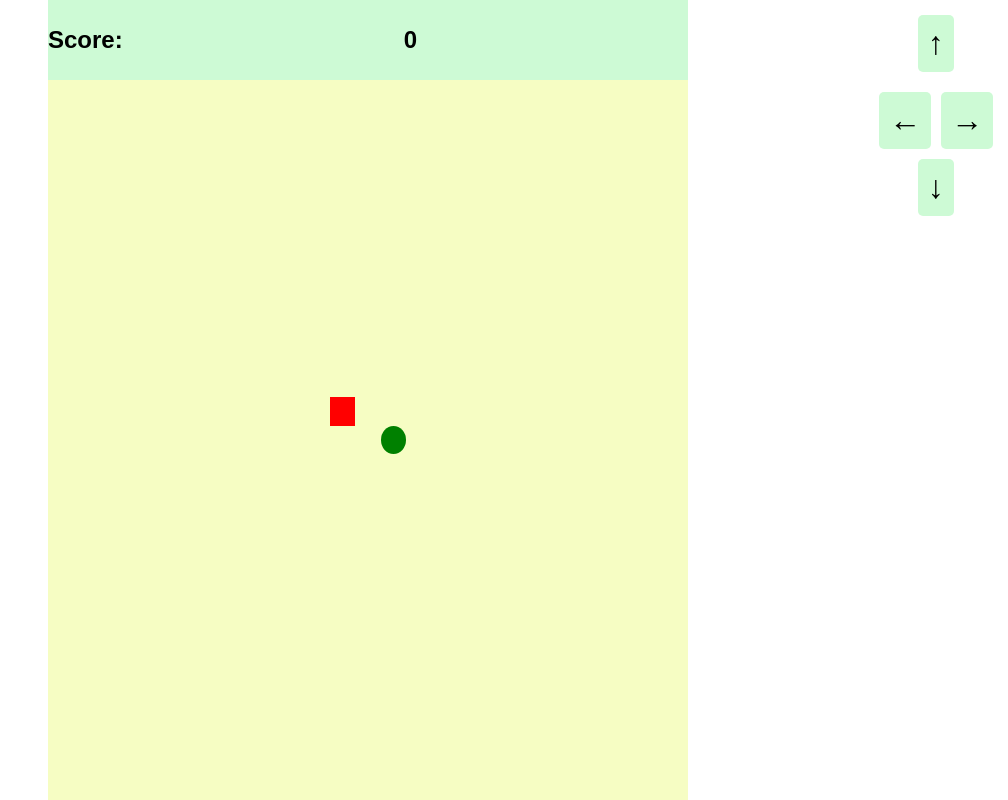
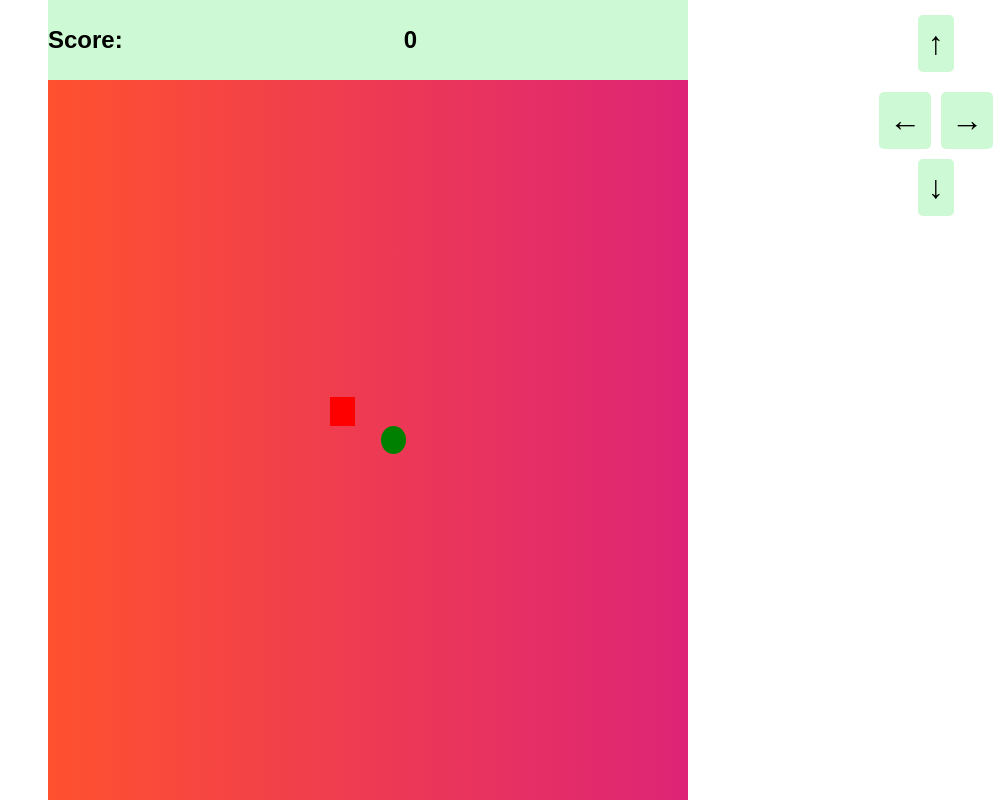
Before and after one commit to charanbhatia/Snake-Game, a plain HTML site: page index.html in a window 1280 px wide. Shown: the whole page, without its empty margins (272-1280 px from the left). Drawn offline with Linux system fonts and the light colour scheme.

Commit message:
Update style.css

```diff
--- a/style.css
+++ b/style.css
@@ -7,7 +7,7 @@
 .container {
     height: 100vh;
     width: 50vw;
-    background-color: #F6FDC3;
+     background: linear-gradient(to right, #FF512F, #DD2476);
     margin: auto;
 }
 
```
